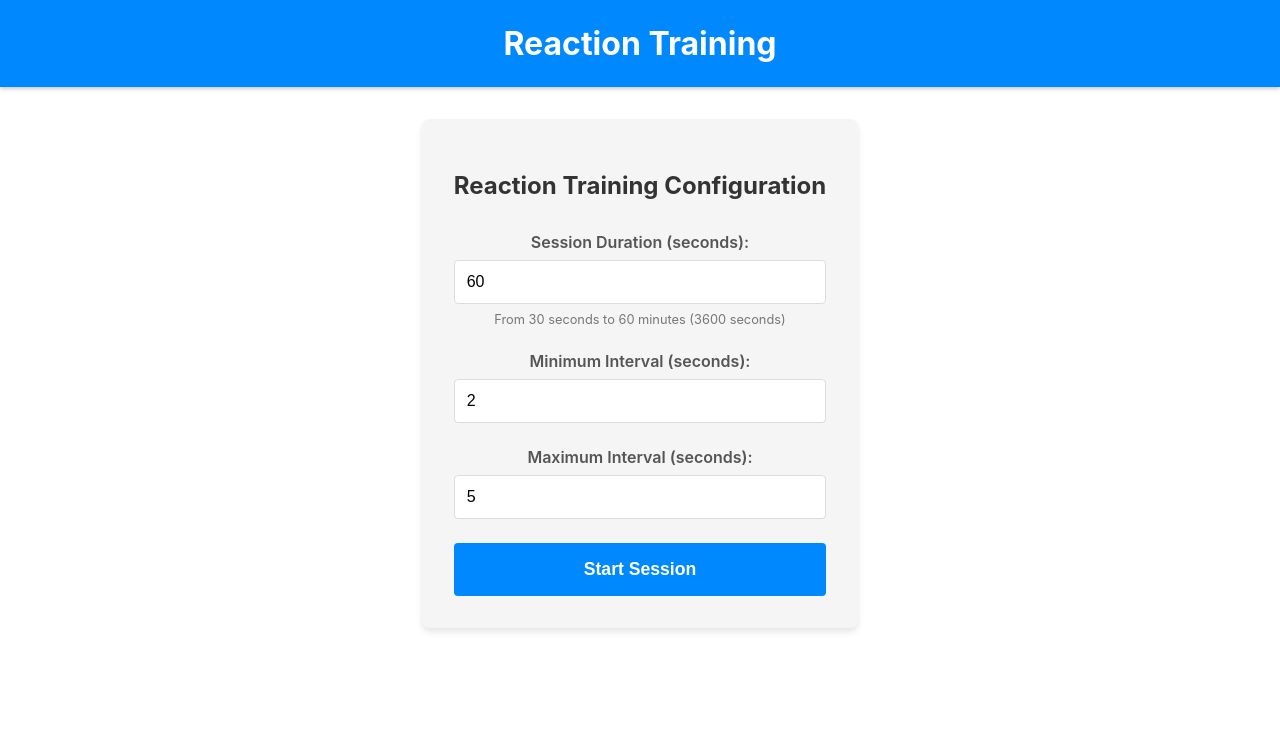
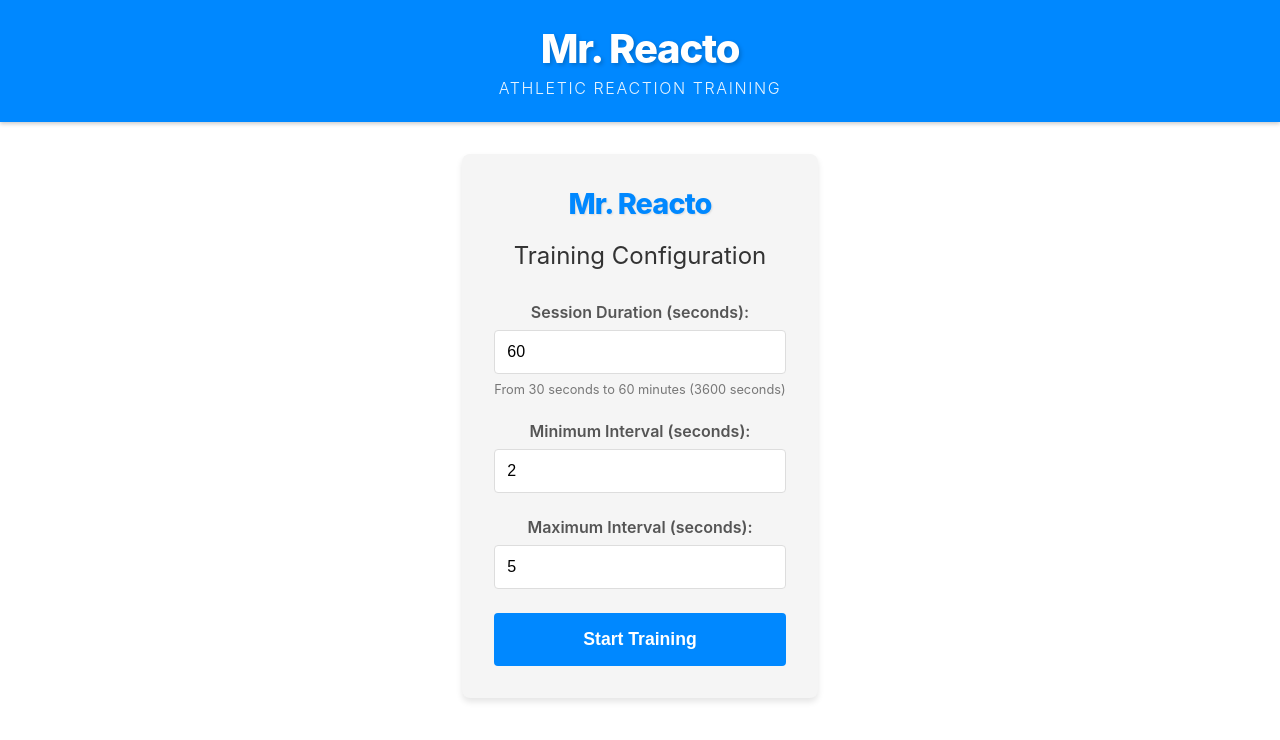
Before and after one commit to tiaalto2/mr-reacto, a React (Create React App) app: page / in a window 1280 px wide. Shown: the top 740 px of the page. Built offline with nearby package versions, Linux system fonts and the light colour scheme.

Commit message:
Rebrand app to Mr. Reacto, update theme colors, styles, and copy in public and src directories.

```diff
--- a/public/index.html
+++ b/public/index.html
@@ -4,10 +4,10 @@
     <meta charset="utf-8" />
     <link rel="icon" href="%PUBLIC_URL%/favicon.ico" />
     <meta name="viewport" content="width=device-width, initial-scale=1" />
-    <meta name="theme-color" content="#000000" />
+    <meta name="theme-color" content="#0088ff" />
     <meta
       name="description"
-      content="Web site created using create-react-app"
+      content="Mr. Reacto - Reaction training app for athletes"
     />
     <link rel="apple-touch-icon" href="%PUBLIC_URL%/logo192.png" />
     <!--
@@ -24,7 +24,7 @@
       work correctly both with client-side routing and a non-root public URL.
       Learn how to configure a non-root public URL by running `npm run build`.
     -->
-    <title>React App</title>
+    <title>Mr. Reacto - Athletic Reaction Training</title>
   </head>
   <body>
     <noscript>You need to enable JavaScript to run this app.</noscript>
--- a/src/App.css
+++ b/src/App.css
@@ -25,11 +25,24 @@
   color: white;
   box-shadow: 0 2px 4px rgba(0, 0, 0, 0.2);
   margin-bottom: 2rem;
+  position: relative;
 }
 
 .App-header h1 {
   margin: 0;
-  font-size: 2rem;
+  font-size: 2.5rem;
+  font-weight: 800;
+  letter-spacing: -0.03em;
+  text-shadow: 2px 2px 4px rgba(0, 0, 0, 0.2);
+}
+
+.App-header .tagline {
+  margin: 0.3rem 0 0;
+  font-size: 1rem;
+  font-weight: 300;
+  letter-spacing: 0.1em;
+  text-transform: uppercase;
+  opacity: 0.9;
 }
 
 main {
@@ -58,6 +71,10 @@ main {
   }
 
   .App-header h1 {
-    font-size: 1.6rem;
+    font-size: 2rem;
+  }
+
+  .App-header .tagline {
+    font-size: 0.8rem;
   }
 }
--- a/src/App.tsx
+++ b/src/App.tsx
@@ -19,7 +19,8 @@ const App: React.FC = () => {
   return (
     <div className="App">
       <header className="App-header">
-        <h1>Reaction Training</h1>
+        <h1>Mr. Reacto</h1>
+        <p className="tagline">Athletic Reaction Training</p>
       </header>
 
       <main>
--- a/src/components/SessionConfig/SessionConfig.css
+++ b/src/components/SessionConfig/SessionConfig.css
@@ -7,10 +7,20 @@
   box-shadow: 0 4px 6px rgba(0, 0, 0, 0.1);
 }
 
+.logo {
+  font-size: 1.8rem;
+  font-weight: 800;
+  color: #0088ff;
+  margin-bottom: 0.5rem;
+  letter-spacing: -0.03em;
+  text-shadow: 1px 1px 2px rgba(0, 0, 0, 0.1);
+}
+
 .session-config h2 {
   text-align: center;
   margin-bottom: 2rem;
   color: #333;
+  font-weight: 400;
 }
 
 .form-group {
@@ -73,4 +83,8 @@
     padding: 1.5rem;
     margin: 0 1rem;
   }
+
+  .logo {
+    font-size: 1.5rem;
+  }
 }
--- a/src/components/SessionConfig/SessionConfig.tsx
+++ b/src/components/SessionConfig/SessionConfig.tsx
@@ -73,7 +73,8 @@ const SessionConfig: React.FC<SessionConfigProps> = ({ onStartSession }) => {
 
   return (
     <div className="session-config">
-      <h2>Reaction Training Configuration</h2>
+      <div className="logo">Mr. Reacto</div>
+      <h2>Training Configuration</h2>
       <form onSubmit={handleSubmit}>
         <div className="form-group">
           <label htmlFor="duration">
@@ -122,7 +123,7 @@ const SessionConfig: React.FC<SessionConfigProps> = ({ onStartSession }) => {
           {maxIntervalError && <div className="error">{maxIntervalError}</div>}
         </div>
 
-        <button type="submit" className="start-button">Start Session</button>
+        <button type="submit" className="start-button">Start Training</button>
       </form>
     </div>
   );
--- a/src/components/TrainingSession/TrainingSession.css
+++ b/src/components/TrainingSession/TrainingSession.css
@@ -31,6 +31,15 @@
   text-align: center;
   margin-bottom: 2rem;
   z-index: 5;
+}
+
+.logo {
+  font-size: 1.8rem;
+  font-weight: 800;
+  color: #0088ff;
+  margin-bottom: 0.5rem;
+  letter-spacing: -0.03em;
+  text-shadow: 1px 1px 2px rgba(0, 0, 0, 0.1);
 }
 
 .session-info h2 {
@@ -82,4 +91,8 @@
     padding: 0.8rem 1.6rem;
     font-size: 1rem;
   }
+
+  .logo {
+    font-size: 1.5rem;
+  }
 }
--- a/src/components/TrainingSession/TrainingSession.tsx
+++ b/src/components/TrainingSession/TrainingSession.tsx
@@ -114,6 +114,7 @@ const TrainingSession: React.FC<TrainingSessionProps> = ({ config, onStopSession
       <div className={`flash-overlay ${isFlashing ? 'flashing' : ''}`} data-testid="visual-flash"></div>
 
       <div className="session-info">
+        <div className="logo">Mr. Reacto</div>
         <h2>Training in Progress</h2>
         <div className="timer">
           <span>Time Remaining:</span>
@@ -125,7 +126,7 @@ const TrainingSession: React.FC<TrainingSessionProps> = ({ config, onStopSession
         className="stop-button"
         onClick={onStopSession}
       >
-        Stop Session
+        Stop Training
       </button>
     </div>
   );
```
Also changed, not shown: public/manifest.json, 1 other file (tests, documents, lock files or other folders).
